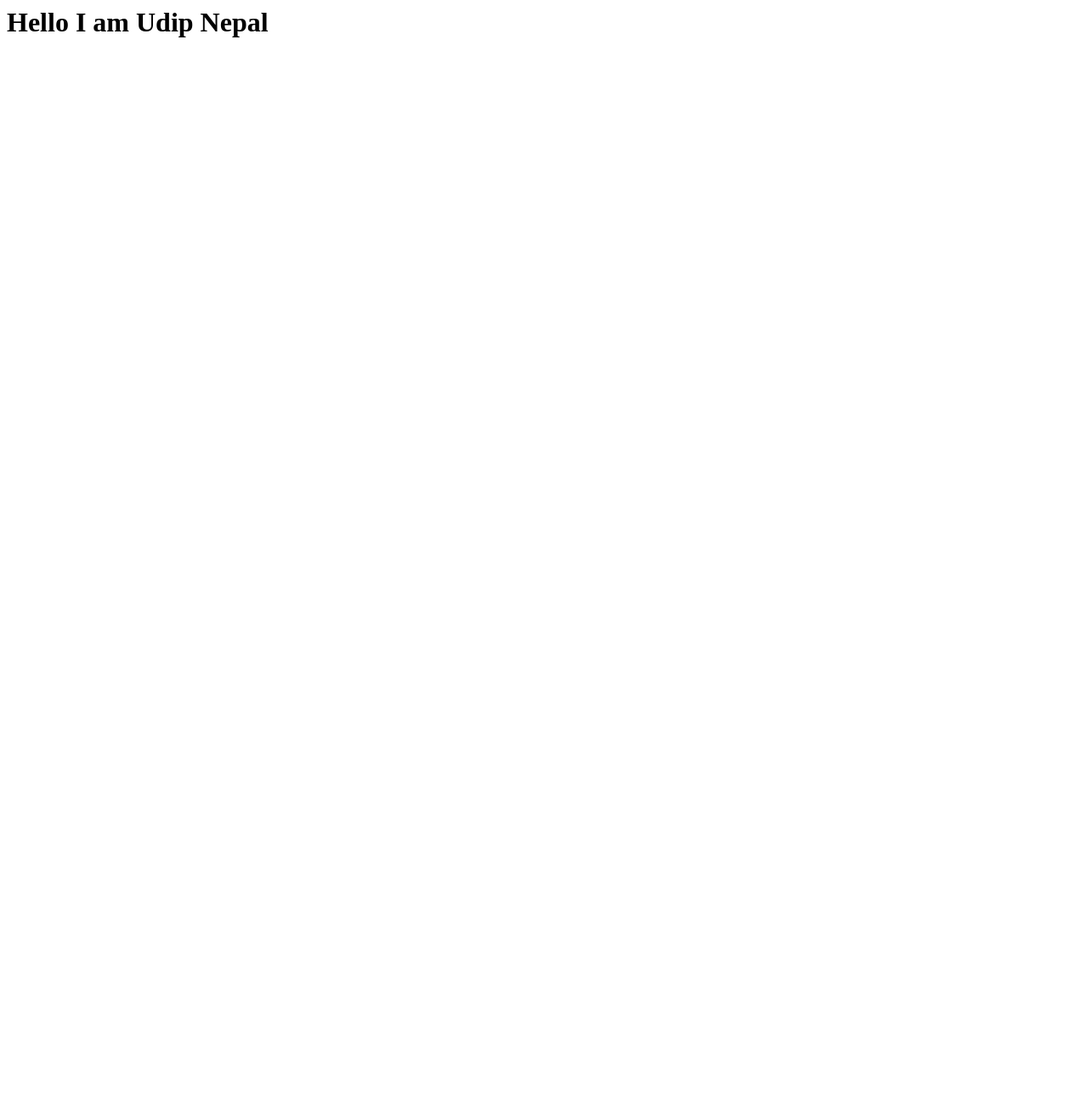
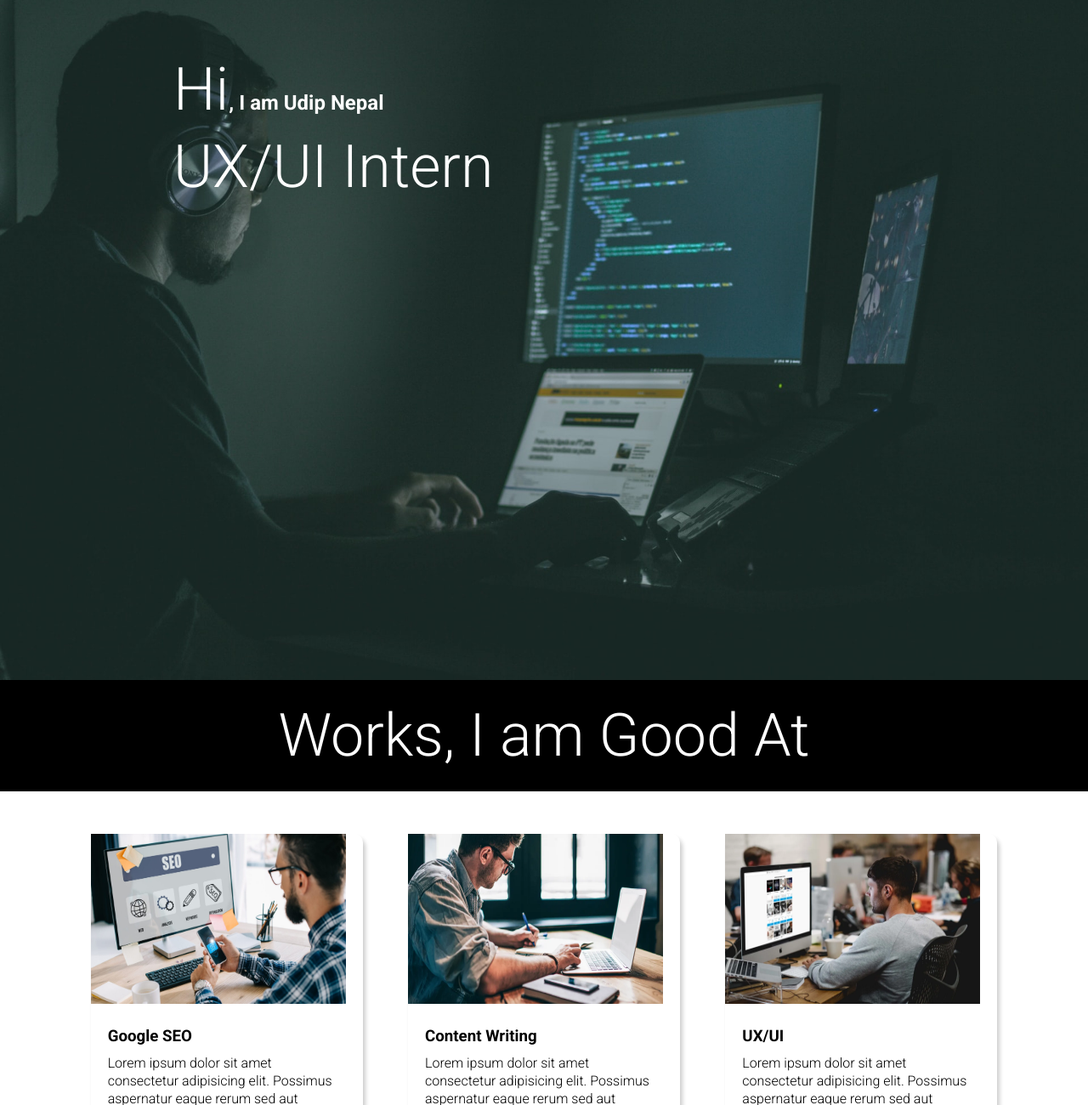
Before and after one commit to udipnepal/udipnepal.github.io, a plain HTML site: page index.html in a window 1280 px wide. Shown: the top 1300 px of the page at 85% size. Before the commit the page ends 800 px from the top, so only its background shows below. Drawn offline with Linux system fonts and the light colour scheme.

Commit message:
first commit

```diff
--- a/index.html
+++ b/index.html
@@ -1 +1,92 @@
-<h1>Hello I am Udip Nepal</h1>
+<!DOCTYPE html>
+<html lang="en">
+  <head>
+    <meta charset="UTF-8" />
+    <meta http-equiv="X-UA-Compatible" content="IE=edge" />
+    <meta name="viewport" content="width=device-width, initial-scale=1.0" />
+    <title>Working Landing Page</title>
+    <link rel="stylesheet" href="style.css" />
+  </head>
+  <body>
+    <section class="my_section">
+      <div class="home-text-container">
+        <h2><span class="lg-text">Hi</span>, I am Udip Nepal</h2>
+        <h1 class="lg-text">UX/UI Intern</h1>
+      </div>
+    </section>
+    <section class="black-section">
+      <h2>Works, I am Good At</h2>
+    </section>
+    <section class="work">
+      <div class="grid-item">
+        <div class="card">
+          <div class="image-container">
+            <img src="images/SEO.jpg" alt="SEO" />
+          </div>
+          <div class="card-container">
+            <h3>Google SEO</h3>
+            <p>
+              Lorem ipsum dolor sit amet consectetur adipisicing elit. Possimus
+              aspernatur eaque rerum sed aut excepturi!
+            </p>
+          </div>
+        </div>
+      </div>
+      <div class="grid-item">
+        <div class="card">
+          <div class="image-container">
+            <img src="images/ContentWriter.webp" alt="Content Writer" />
+          </div>
+          <div class="card-container">
+            <h3>Content Writing</h3>
+            <p>
+              Lorem ipsum dolor sit amet consectetur adipisicing elit. Possimus
+              aspernatur eaque rerum sed aut excepturi!
+            </p>
+          </div>
+        </div>
+      </div>
+      <div class="grid-item">
+        <div class="card">
+          <div class="image-container">
+            <img src="images/first-image.webp" alt="ux-ui" />
+          </div>
+          <div class="card-container">
+            <h3>UX/UI</h3>
+            <p>
+              Lorem ipsum dolor sit amet consectetur adipisicing elit. Possimus
+              aspernatur eaque rerum sed aut excepturi!
+            </p>
+          </div>
+        </div>
+      </div>
+    </section>
+    <section class="bottom-section">
+      <div class="contact-us">
+        <h2>Contact Me</h2>
+        <p>
+            Lorem ipsum dolor sit amet consectetur adipisicing elit. Magni vel ea
+            maiores deserunt, dolore eius amet consectetur adipisicing elit. Magni vel ea
+            maiores deserunt, dolore eius.
+          </p>
+          <p>udipnepal609@gmail.com</p>
+        </div>
+      </div>
+      <div class="about-us">
+        <h2>About Me</h2>
+        <p>
+            Lorem ipsum dolor sit amet consectetur adipisicing elit. Magni vel ea
+            maiores deserunt, dolore eius amet consectetur adipisicing elit. Magni vel ea
+            maiores deserunt, dolore eius.
+          </p>
+          <p>
+            Lorem ipsum dolor sit amet consectetur adipisicing elit. Magni vel ea
+            maiores deserunt, dolore eiusamet consectetur adipisicing elit. Magni vel ea
+            maiores deserunt, dolore eius.
+          </p>
+    </section>
+    <footer>
+        Practice Project by Udip
+    </footer>
+  </body>
+</html>
--- /dev/null
+++ b/style.css
@@ -0,0 +1,119 @@
+@import url('https://fonts.googleapis.com/css2?family=Roboto:ital,wght@0,100;0,300;0,400;0,500;0,700;0,900;1,100;1,300;1,400;1,500;1,700;1,900&display=swap');
+*{
+    margin: 0;
+    padding: 0;
+    box-sizing: border-box;
+}
+
+html,body{
+    line-height: 1.3;
+    font-weight: 300;
+    font-family: 'Roboto', sans-serif;
+}
+.my_section{
+    background-image: url(images/UI-UX.jpg);
+    min-height: 100vh;
+    background-position: center;
+    background-size: cover;
+    background-repeat: no-repeat;
+}
+.home-text-container{
+    color: white;
+    max-width: 900px;
+    margin: 0 auto;
+    padding-top: 60px;
+    padding-left: 14px;
+}
+.lg-text{
+    font-size: 70px;
+    font-weight: 380;
+}
+.black-section{
+    background: black;
+    padding: 20px;
+}
+.black-section h2{
+    font-weight: 380;
+    color: white;
+    font-size: 70px;
+    text-align: center;
+}
+.work{
+    display: grid;
+    gap: 20px;
+    grid-template-columns: repeat(auto-fit,minmax(320px,1fr));
+    max-width: 1100px;
+    margin: 50px auto;
+}
+.work img{
+    height: 200px;
+    width: 300px;
+}
+.grid-item{
+    display: flex;
+    justify-content: center;
+    align-items: center;
+}
+.card{
+    max-width: 320px;
+    height: 400px;
+    border-radius: 10px;
+    box-shadow: 3px 5px 5px rgba(1, 1, 1, 0.2);
+    transition: 0.2s ease-in-out;
+}
+.card:hover{
+    transform: scale(1.04);
+    box-shadow: 3px 5px 5px rgba(1, 1, 1, 0.4);
+    transition: 0.2s ease-in-out;
+}
+
+.card-container{
+    padding: 20px;
+}
+.card-container h3{
+    margin-bottom: 10px;
+}
+.bottom-section{
+    display: flex;
+}
+.contact-us{
+    background-color: rgb(110, 85, 85);
+}
+.about-us{
+    background-color: rgb(78, 193, 133);
+}
+.contact-us,.about-us{
+    min-height: 250px;
+    padding: 32px;
+    color: white;
+}
+.contact-us p,.about-us p{
+    margin-bottom: 20px;
+}
+.contact-us h2, .about-us h2{
+    font-size: 60px;
+    font-weight: 300;
+}
+footer{
+    max-height: 100%;
+    text-align: center;
+    width: 100%;
+    background-color: black;
+    color: white;
+    padding: 20px;
+}
+@media (max-width:786px){
+    .my_section{
+        min-height: 50vh;
+    }
+    .home-text-container{
+        padding: 10px 0px;
+        text-align: center;
+    }
+    .bottom-section{
+        flex-direction: column;
+    }
+    .contact-us h2, .about-us h2{
+        font-size: 32px;
+    }
+}
```
Also changed, not shown: images/ContentWriter.webp (added), images/SEO.jpg (added), images/UI-UX.jpg (added), images/first-image.webp (added), 1 other file.
